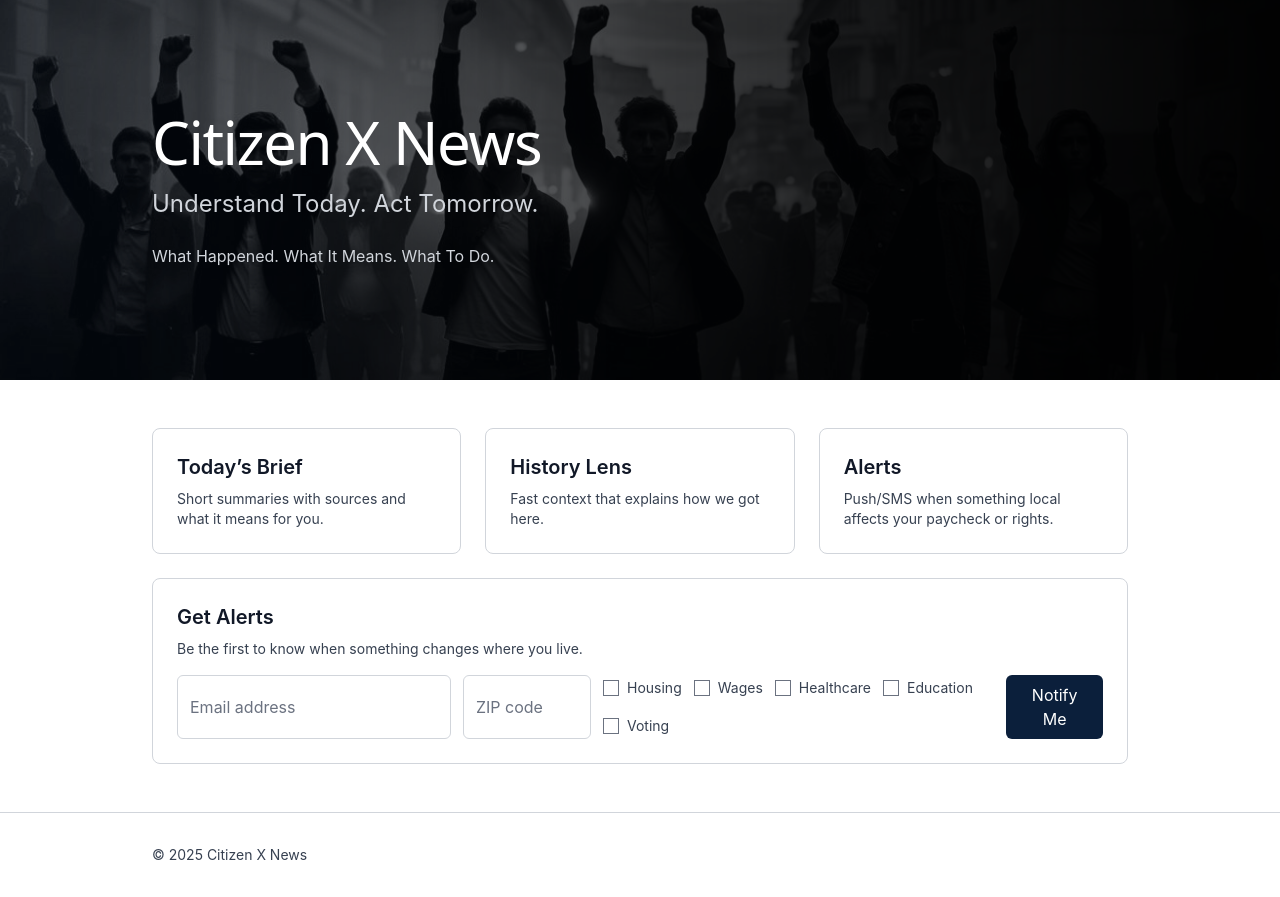
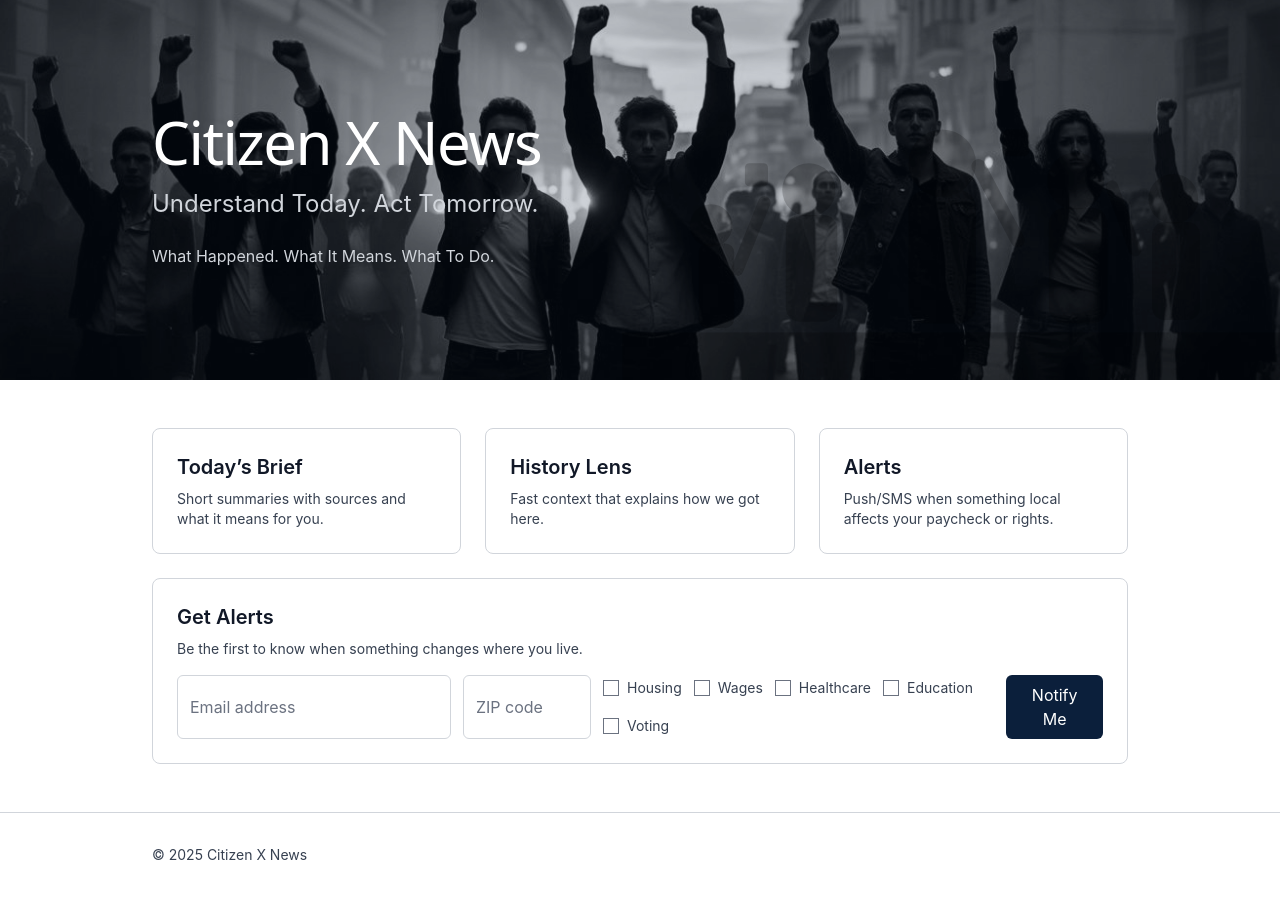
Before and after one commit to CitizenX123/citizenx-news, a Next.js app: page / in a window 1280 px wide. Built offline with nearby package versions, Linux system fonts and the light colour scheme; no server answers.

Commit message:
revert(hero): remove black multiply silhouette; restore previous overlay

```diff
--- a/src/app/page.tsx
+++ b/src/app/page.tsx
@@ -22,8 +22,13 @@ export default function HomePage() {
           className={`pointer-events-none select-none absolute inset-0 h-full w-full object-cover object-right grayscale ${localLoaded ? 'opacity-0' : 'opacity-70'}`}
         />
         <div className="pointer-events-none absolute inset-0 bg-gradient-to-r from-cx-navy/98 via-cx-navy/80 to-cx-navy/0" />
-        {/* Silhouette the actual photo content on the right */}
-        <div className="pointer-events-none absolute inset-0 bg-gradient-to-r from-black/0 via-black/70 to-black/95 mix-blend-multiply" />
+        {/* Dark silhouettes overlay on the right for stronger presence */}
+        <img
+          src="/overlay-silhouettes.svg"
+          alt=""
+          aria-hidden
+          className="pointer-events-none select-none absolute inset-0 h-full w-full object-cover object-right opacity-55"
+        />
         <div className="relative max-w-5xl mx-auto px-6 py-28">
           <h1 className="text-4xl md:text-6xl font-headline tracking-tight">Citizen X News</h1>
           <p className="mt-4 text-lg md:text-2xl text-cx-gray-300">Understand Today. Act Tomorrow.</p>
```
